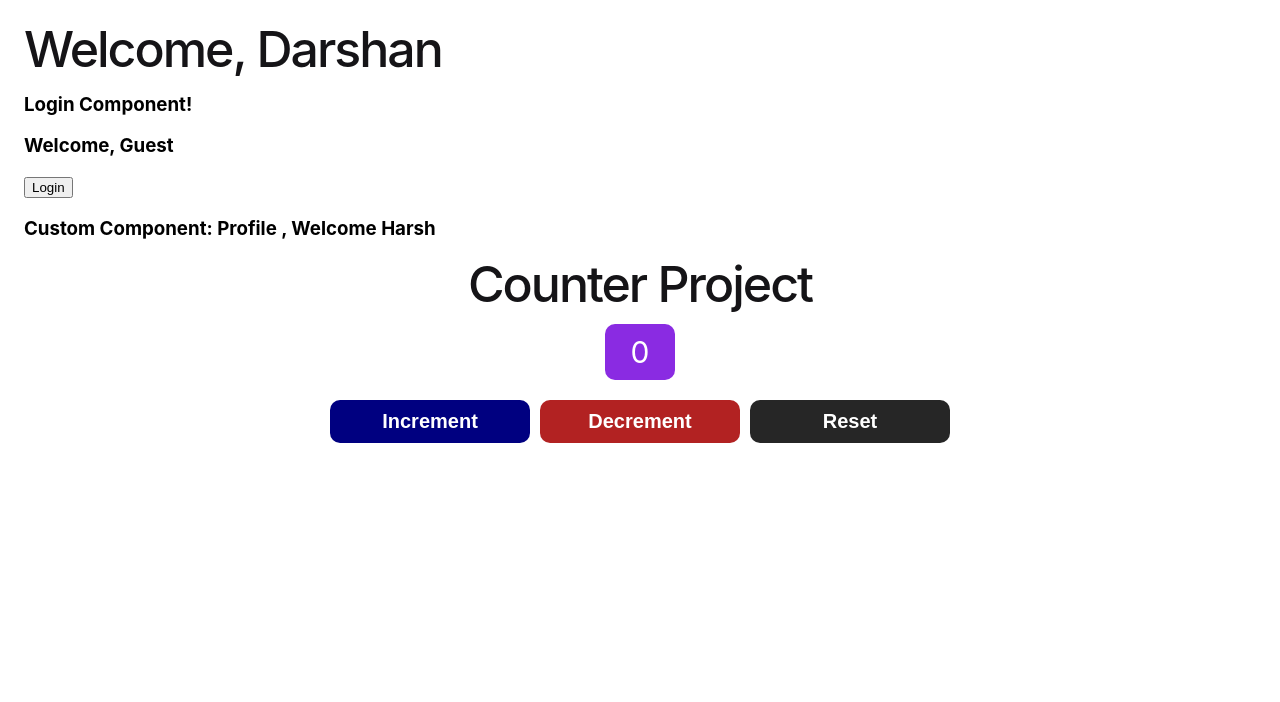
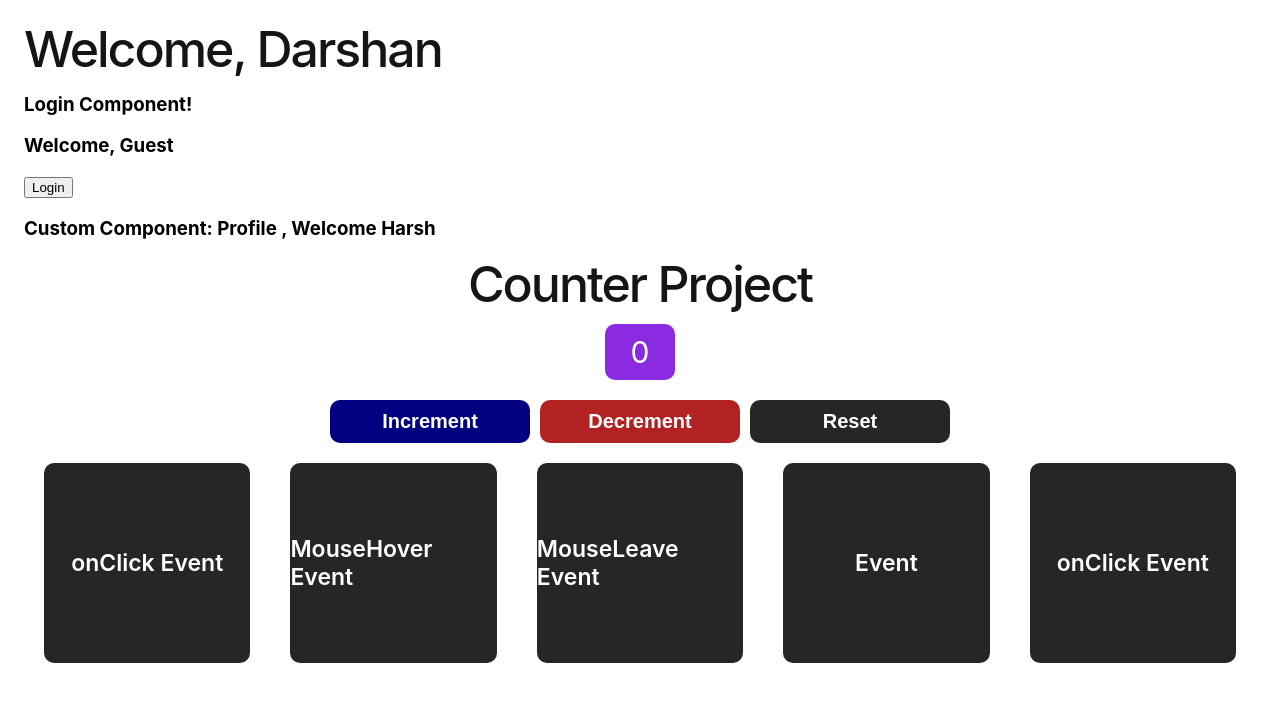
Before and after one commit to darshangujraticodes/Angular-Practice, an Angular app in the folder 01-FirstApp/: page / in a window 1280 px wide. Shown: the top 702 px of the page. Built offline with nearby package versions, Linux system fonts and the light colour scheme.

Commit message:
mouse events

```diff
--- a/01-FirstApp/angular.json
+++ b/01-FirstApp/angular.json
@@ -92,5 +92,8 @@
         }
       }
     }
+  },
+  "cli": {
+    "analytics": false
   }
 }
--- a/01-FirstApp/src/app/app.component.css
+++ b/01-FirstApp/src/app/app.component.css
@@ -43,3 +43,17 @@
   color: #fff;
   font-weight: 600;
 }
+
+.eventBtn {
+  width: 400px;
+  height: 200px;
+  background: #262626;
+  border-radius: 10px;
+  color: #fff;
+  font-weight: 600;
+  font-size: 23px;
+  display: flex;
+  align-items: center;
+  justify-content: center;
+  margin: 20px;
+}
--- a/01-FirstApp/src/app/app.component.html
+++ b/01-FirstApp/src/app/app.component.html
@@ -205,7 +205,7 @@
       <p class="counterData">{{ counter }}</p>
     </div>
     <div class="counterBtnWrap">
-      <button (click)="handleCounter('add')" class="incBtn counterBtn">
+      <button (click)="handleCounter('add')" name="" class="incBtn counterBtn">
         Increment
       </button>
       <button (click)="handleCounter('subtract')" class="decBtn counterBtn">
@@ -214,6 +214,18 @@
       <button (click)="handleCounter('reset')" class="counterBtn resetBtn">
         Reset
       </button>
+    </div>
+  </section>
+
+  <section>
+    <div class="" style="display: flex">
+      <div (click)="handleEvents($event)" name="onClickBtn" class="eventBtn">
+        onClick Event
+      </div>
+      <div class="eventBtn">MouseHover Event</div>
+      <div class="eventBtn">MouseLeave Event</div>
+      <div class="eventBtn">Event</div>
+      <div class="eventBtn">onClick Event</div>
     </div>
   </section>
 </main>
--- a/01-FirstApp/src/app/app.component.ts
+++ b/01-FirstApp/src/app/app.component.ts
@@ -1,4 +1,4 @@
-import { Component } from '@angular/core';
+import { Component, EventEmitter } from '@angular/core';
 import { RouterOutlet } from '@angular/router';
 import { LoginComponent } from './components/login/login.component';
 import { ProfileComponent } from './components/profile/profile.component';
@@ -22,4 +22,12 @@ export class AppComponent {
 
     if (oprType == 'reset') this.counter = 0;
   }
+
+  handleEvents(event: MouseEvent) {
+    console.log('Mouse ClickEvent');
+
+    console.log('Function called : ', event.type);
+    console.log('Function called : ', (event.target as Element).className);
+    console.log('Function called : ', event.target.name);
+  }
 }
```
